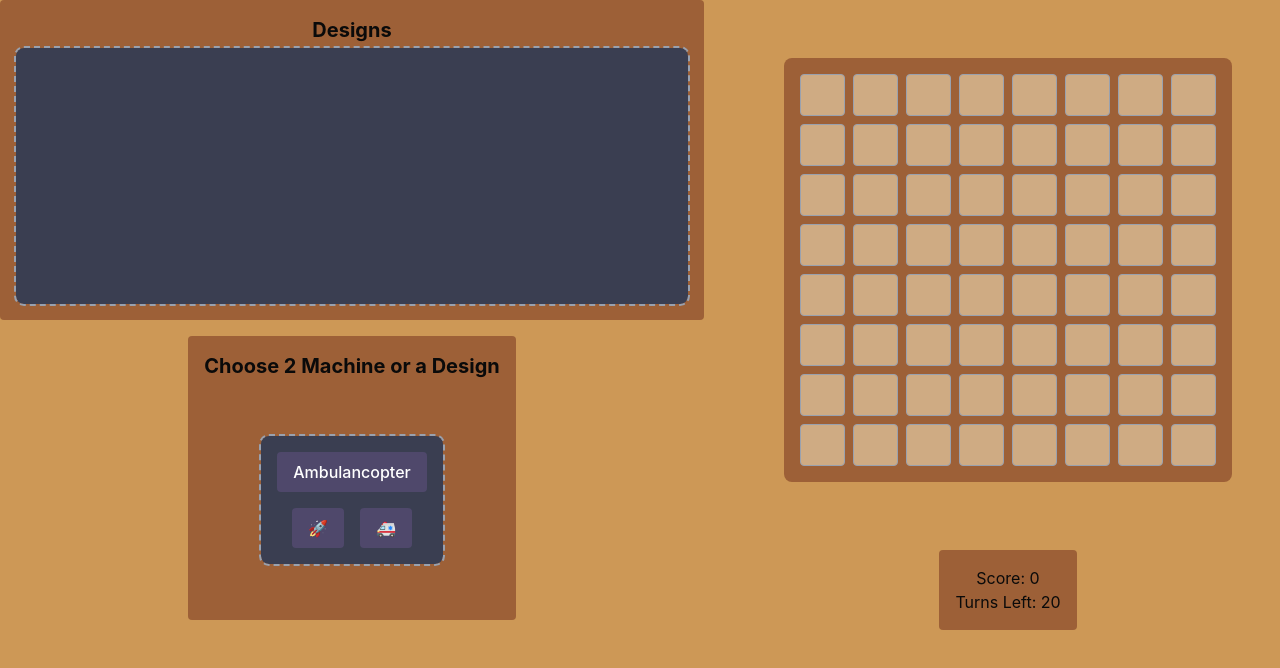
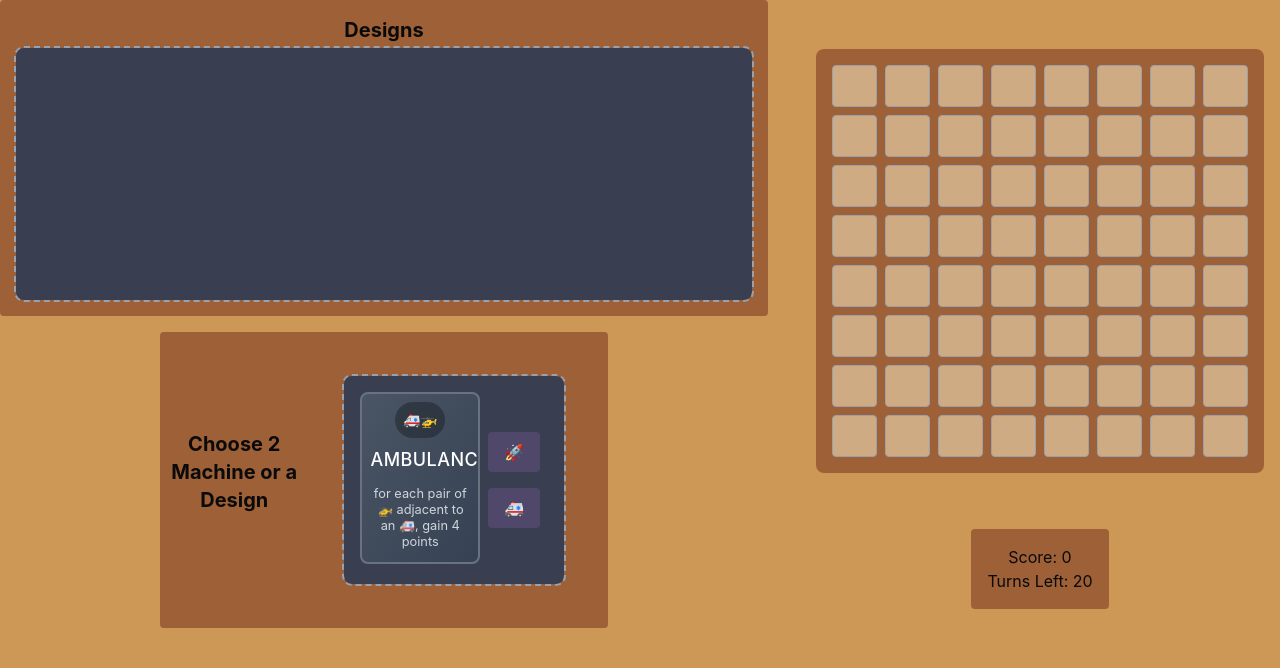
Before and after one commit to Devir0R/tiny-machines, a React (Vite) app: page / in a window 1280 px wide. Both pictures are taken after a click on the button "Start Game". Shown: the top 668 px of the page. Built offline with nearby package versions, Linux system fonts and the light colour scheme.

Commit message:
edited helicopter score and right click for dischoosing current machine

```diff
--- a/src/App.tsx
+++ b/src/App.tsx
@@ -48,6 +48,23 @@ function App() {
       setConfirmed(false)
     }
   }, [confirmed])
+
+  useEffect(() => {
+    const handleContextMenu = (event: { preventDefault: () => void; clientX: any; clientY: any }) => {
+      // Prevents the default browser context menu from appearing
+      event.preventDefault();
+
+      if(currentMachine) setCurrentMachine(-1);
+    };
+
+    // Attach listener to the window to catch right-clicks anywhere
+    window.addEventListener('contextmenu', handleContextMenu);
+
+    // Clean up the listener when the component unmounts
+    return () => {
+      window.removeEventListener('contextmenu', handleContextMenu);
+    };
+  }, []);
 
 
   function generatePicks() {
@@ -139,6 +156,7 @@ function App() {
   }
 
   const addDesign = (design: Design) => {
+    if(designs.length >= 5) return false;
     setDesigns([...designs, design])
     for (let i = 0; i < tentativelyPlacedMachines.length; i++) {
       const placed = tentativelyPlacedMachines[i]
@@ -151,6 +169,7 @@ function App() {
     }
     setTentativelyPlacedMachines([null, null])
     setConfirmed(true)
+    return true;
   }
 
 
@@ -159,8 +178,8 @@ function App() {
     <>
       {
       started ?
-      <div className="grid grid-cols-[55%_45%] gap-4" onMouseMove={(event) => setMousePos({ x: event.clientX, y: event.clientY })}>
-        <div className="grid grid-rows-2 gap-4">
+      <div className="grid grid-cols-[60%_40%] gap-4" onMouseMove={(event) => setMousePos({ x: event.clientX, y: event.clientY })}>
+        <div className="grid grid-rows-[50%_45%] gap-4">
           <DesignsArea designs={designs}/>
           <div className="flex flex-col items-center">
             <ChoiceArea
--- a/src/components/ChoiceArea.tsx
+++ b/src/components/ChoiceArea.tsx
@@ -1,31 +1,44 @@
-import type { Design } from "../designs/Design";
+import { DesignCard } from "./Design";
 import type { MACHINE } from "../interfaces/Machines";
 import type { Machine } from "../machines/Machine";
+import type { Design } from "../designs/Design";
+import { useEffect, useState } from "react";
 
 interface ChoiceAreaProps {
   pickableDesign: Design | null;
   pickableMachines: (MACHINE | null)[];
-  addDesign: (design: Design) => void;
+  addDesign: (design: Design) => boolean;
   setCurrentMachine: (index: number) => void;
   tentativelyPlacedMachines: ([number, Machine | null] | null)[];
   currentMachine: number;
 }
 
 export const ChoiceArea = ({ pickableDesign, pickableMachines, addDesign, setCurrentMachine, tentativelyPlacedMachines, currentMachine }: ChoiceAreaProps) => {
-  return (
-    <div className="rounded-sm choice-area col-span-1 p-4 text-center flex flex-col items-center max-w-md">
-      <h2 className="text-xl font-bold mb-4">Choose 2 Machine or a Design</h2>
-      <div className="interactable-area flex flex-col items-center m-10 outline-2 outline-dashed outline-gray-400 p-4 rounded-lg max-w-sm">
-        <div className="grid gap-4 mb-4">
-          <button
-            className="light-sp-purple text-white py-2 px-4 rounded hover:bg-[#39344d]"
-            onClick={() => pickableDesign && addDesign(pickableDesign)}
-            disabled={!pickableDesign}
-          >
-            {pickableDesign ? pickableDesign.name : "No Design Chosen"}
-          </button>
+    const [showsError, setShowError] = useState(false);
+
+    useEffect(()=>{
+        setShowError(false);
+    },[pickableDesign,currentMachine,pickableMachines,tentativelyPlacedMachines])
+    return (
+    <div className="rounded-sm choice-area row-span-1 p-1 text-center flex flex-row items-center max-w-md">
+        <div>
+            <h2 className="text-xl font-bold mb-4">Choose 2 Machine or a Design</h2>
+            {showsError && <p className="text-red-500">you can't have more than 5 designs.</p>}
+
         </div>
-        <div className="grid grid-cols-2 gap-4">
+      <div className="interactable-area flex flex-row items-center m-10 outline-2 outline-dashed outline-gray-400 p-4 rounded-lg max-w-sm">
+        <div className="grid gap-4 mb-1">
+          {pickableDesign &&
+            <DesignCard
+                description={pickableDesign.description}
+                icon={pickableDesign.icon}
+                name={pickableDesign.name}
+                rarity={pickableDesign.rarity}
+                onClick={() => {
+                    if(pickableDesign) setShowError(!addDesign(pickableDesign))
+                }}/>}
+        </div>
+        <div className="grid grid-rows-2 m-2 gap-4">
           {pickableMachines.map((machine, index) => (
             machine ? (
               <button
--- a/src/components/Design.tsx
+++ b/src/components/Design.tsx
@@ -4,7 +4,7 @@ interface DesignProps {
   description: string;
   icon: string;
   rarity?: "common" | "legendary";
-  onPurchase?: () => void;
+  onClick?: () => void;
 }
 
 export function DesignCard({
@@ -12,7 +12,7 @@ export function DesignCard({
   description,
   icon,
   rarity = "common",
-  onPurchase
+  onClick
 }: DesignProps) {
   const rarityColors = {
     common: "from-gray-600 to-gray-700 border-gray-500",
@@ -29,13 +29,13 @@ export function DesignCard({
       className={`relative overflow-hidden bg-linear-to-br ${rarityColors[rarity]} border-2 rounded-lg p-2
         transition-shadow duration-300 hover:shadow-2xl ${rarityGlow[rarity]}
         cursor-pointer group`}
-      onClick={onPurchase}
+      onClick={onClick}
     >
       <div className="transition-transform duration-300 group-hover:scale-105">
 
       {/* Icon */}
       <div className="flex justify-center mb-2">
-        <div className="text-3xl bg-black/30 rounded-full p-2 group-hover:scale-110 transition-transform">
+        <div className="text-sm bg-black/30 rounded-full p-2 group-hover:scale-110 transition-transform">
           {icon}
         </div>
       </div>
--- a/src/designs/aliens/AlienHelicopter.ts
+++ b/src/designs/aliens/AlienHelicopter.ts
@@ -3,7 +3,7 @@ import type { Machine } from "../../machines/Machine";
 
 export class AlienHelicopter extends Design {
   name = "Alien Helicopter";
-  description = "for each 🚁 adjacent to an 🛸, an empty space around a 🚁, surrounded by at least four machines, gives additional 4 points";
+  description = "for each 🚁 adjacent to an 🛸, an empty space around a 🚁, surrounded by at least four machines, gives additional 3 points";
   icon = "🛸🚁";
   rarity: "common" | "legendary" = "legendary";
 
--- a/src/machines/Helicopter.ts
+++ b/src/machines/Helicopter.ts
@@ -3,14 +3,14 @@ import { Machine } from "./Machine";
 /**
  * Helicopter machine:
  * - Icon: 🚁
- * - Description: "4 points for each empty spot around it surrounded by at least 3 machines"
- * - Scoring: Scores 4 points for each adjacent empty space that is surrounded by at least 3 machines (including diagonals)
+ * - Description: "3 points for each empty spot around it surrounded by at least 3 machines"
+ * - Scoring: Scores 3 points for each adjacent empty space that is surrounded by at least 3 machines (including diagonals)
  */
 export class Helicopter extends Machine {
     constructor(index: number) {
         super(index);
         this.name = "Helicopter";
-        this.description = "4 points for each empty spot around it surrounded by at least 3 machines";
+        this.description = "3 points for each empty spot around it surrounded by at least 3 machines";
         this.icon = "🚁";
     }
 
@@ -28,7 +28,7 @@ export class Helicopter extends Machine {
                     }
                 }
                 if (surroundingMachinesCount >= 3) {
-                    score += 4;
+                    score += 3;
                 }
             }
         }
```
Also changed, not shown: 2 other files (tests, documents, lock files or other folders).
